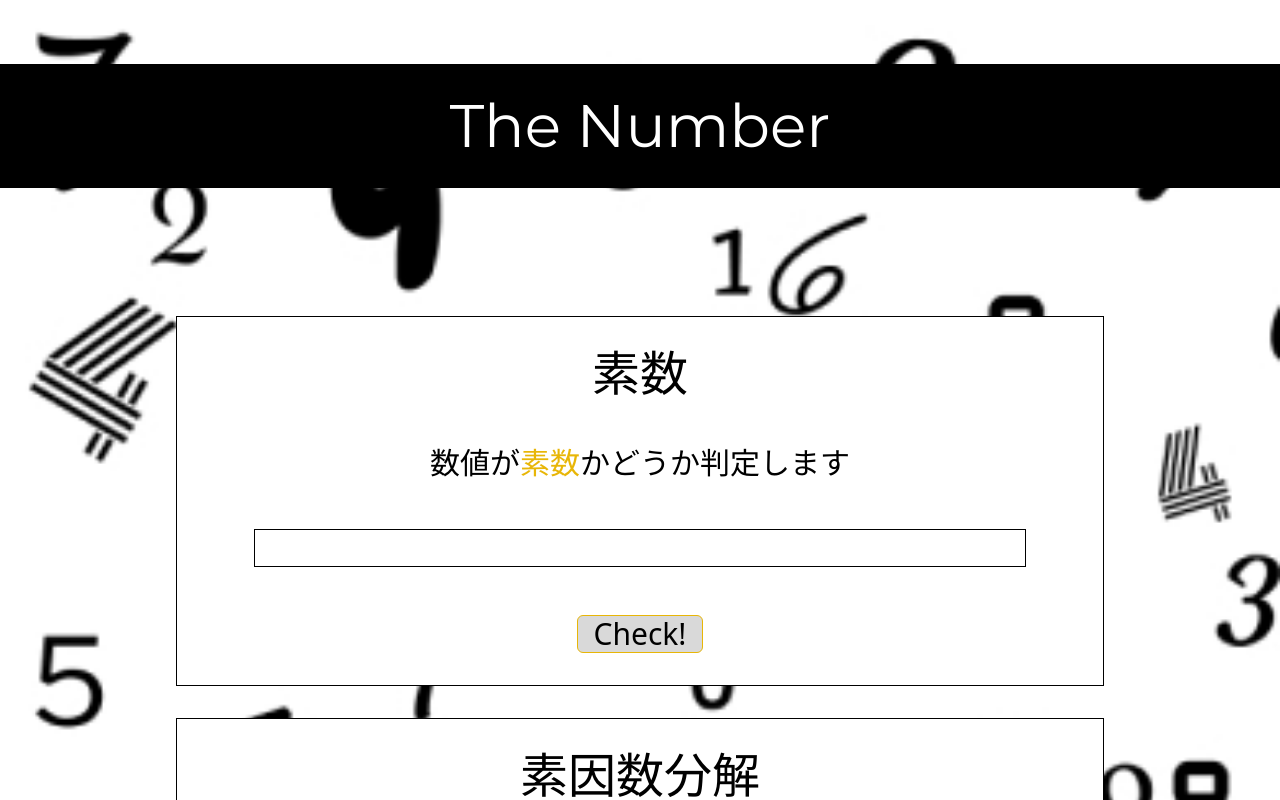
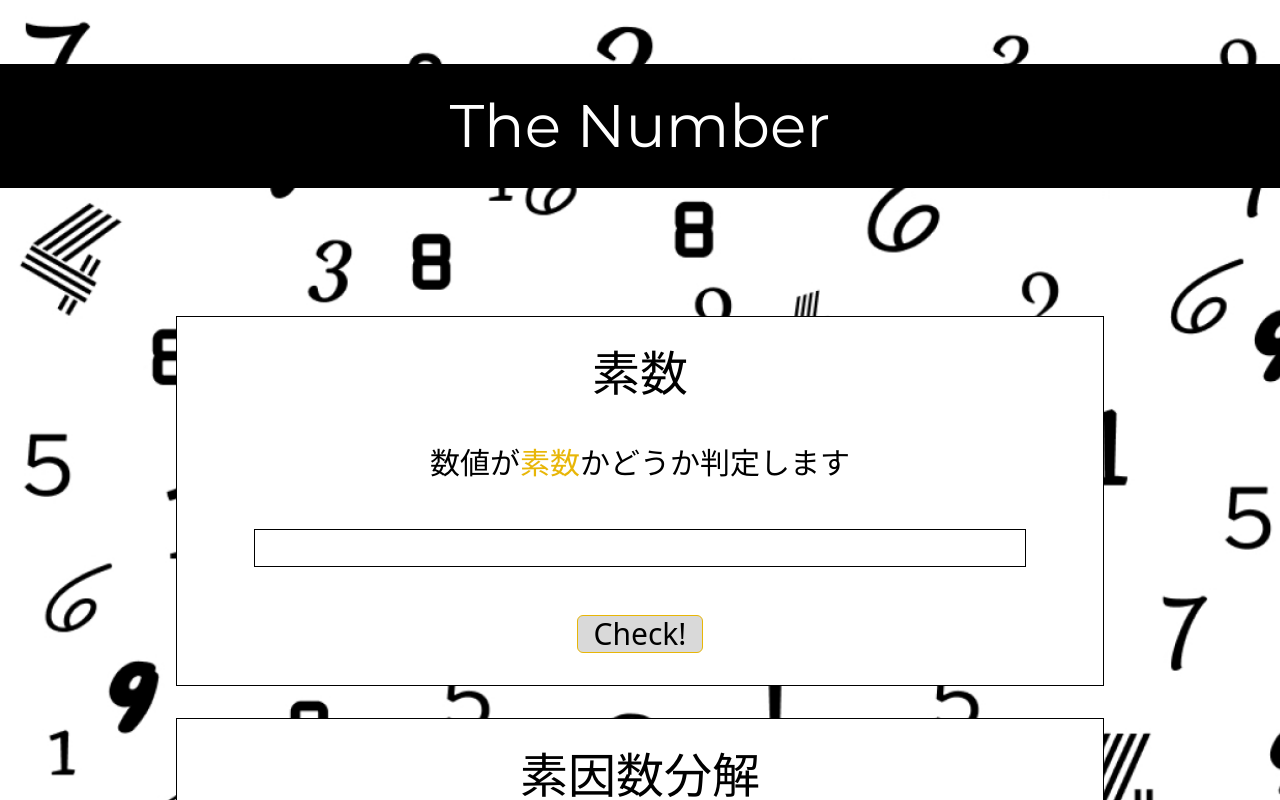
Before and after one commit to Yamaguchi-Katsuya/the-number, a React (Vite) app: page / in a window 1280 px wide. Shown: the top 800 px of the page. Built offline with nearby package versions, Linux system fonts and the light colour scheme.

Commit message:
feat: 背景画像調整

```diff
--- a/src/App.tsx
+++ b/src/App.tsx
@@ -21,7 +21,7 @@ function App() {
             content="数字, 素数, 素因数分解, 完全数, 最大公約数"
           />
         </Helmet>
-        <div className='bg-number-pattern bg-cover bg-repeat-y md:bg-inherit md:bg-repeat-x absolute top-0 w-full'>
+        <div className='bg-sp_bg md:bg-pc_bg bg-cover bg-repeat-y md:bg-inherit md:bg-repeat-x absolute top-0 w-full'>
           <div className='flex flex-col gap-8 md:gap-16 my-8 md:my-16'>
             <Header />
 
--- a/tailwind.config.js
+++ b/tailwind.config.js
@@ -18,7 +18,8 @@ export default {
         montSerrat: ['Montserrat', 'sans-serif'],
       },
       backgroundImage: (theme) => ({
-        'number-pattern': "url('/src/assets/images/sp_bg.jpg')",
+        sp_bg: "url('/src/assets/images/sp_bg.jpg')",
+        pc_bg: "url('/src/assets/images/pc_bg.jpg')",
       }),
     },
   },
```
Also changed, not shown: src/assets/images/pc_bg.jpg (added).
